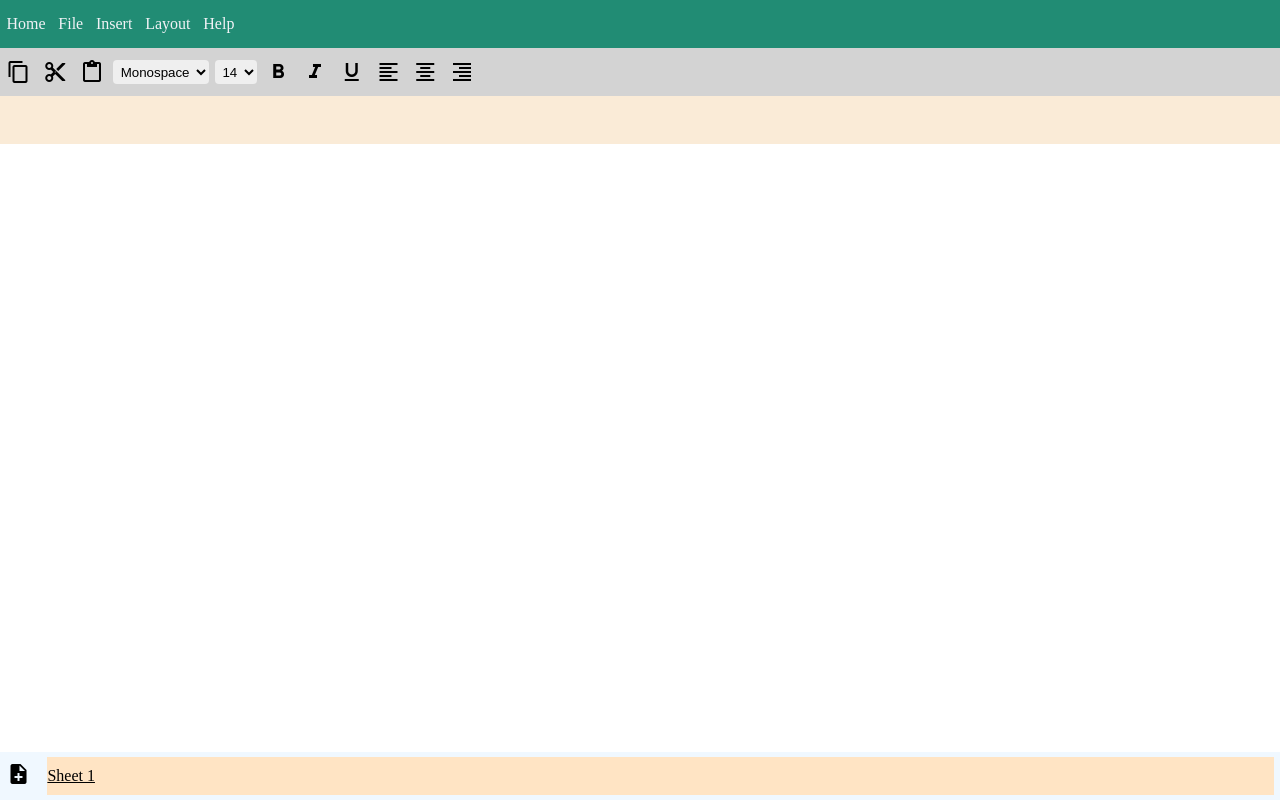
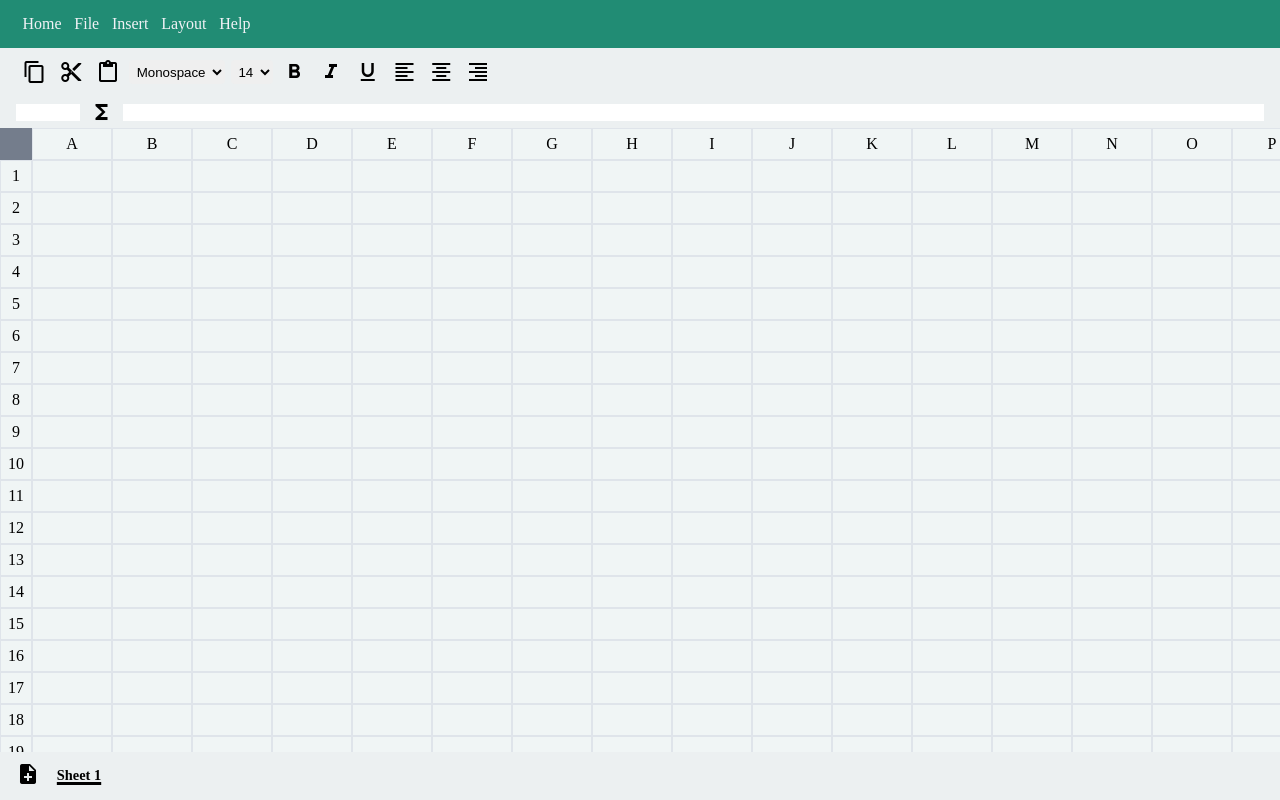
Before and after one commit to BabarKhann/google_sheets_clone, a plain HTML site: page index.html in a window 1280 px wide. Drawn offline with Linux system fonts and the light colour scheme.

Commit message:
done with minimal design

```diff
--- a/index.html
+++ b/index.html
@@ -20,6 +20,7 @@
       <div class="page-action">Layout</div>
       <div class="page-action">Help</div>
     </div>
+
     <div class="cellprops-actions-container">
       <span class="material-icons"> content_copy </span>
       <span class="material-icons"> content_cut </span>
@@ -43,8 +44,22 @@
       <span class="material-icons"> format_align_center </span>
       <span class="material-icons"> format_align_right </span>
     </div>
-    <div class="formula-actions-container"></div>
-    <div class="grid-container"></div>
+
+    <div class="formula-actions-container">
+      <input type="text" class="address-bar" readonly />
+      <span class="material-icons formula-icon"> functions </span>
+      <input type="text" class="formula-bar" />
+    </div>
+
+    <div class="grid-container">
+      <div class="top-left-dummy"></div>
+      <div class="address-col-container"></div>
+
+      <div class="cells-container">
+        <div class="address-row-container"></div>
+      </div>
+    </div>
+
     <div class="sheet-actions-container">
       <div class="sheet-add-icon">
         <span class="material-icons"> note_add </span>
--- a/script.js
+++ b/script.js
@@ -0,0 +1,42 @@
+let rows = 100;
+let cols = 26;
+
+let addressColContainer = document.querySelector('.address-col-container');
+let addressRowContainer = document.querySelector('.address-row-container');
+let cellsContainer = document.querySelector('.cells-container');
+let addressBar = document.querySelector('.address-bar');
+
+for (let i = 0; i < rows; i++) {
+  let addressCol = document.createElement('div');
+  addressCol.setAttribute('class', 'address-col');
+  addressCol.innerText = i + 1;
+  addressColContainer.appendChild(addressCol);
+}
+
+for (let i = 0; i < cols; i++) {
+  let addressRow = document.createElement('div');
+  addressRow.setAttribute('class', 'address-row');
+  addressRow.innerText = String.fromCharCode(65 + i);
+  addressRowContainer.appendChild(addressRow);
+}
+
+for (let i = 0; i < rows; i++) {
+  let rowContainer = document.createElement('div');
+  rowContainer.setAttribute('class', 'row-container');
+  for (let j = 0; j < cols; j++) {
+    let cell = document.createElement('div');
+    cell.setAttribute('class', 'cell');
+    cell.setAttribute('contenteditable', 'true');
+    addListenerForAddressBar(cell, i, j);
+    rowContainer.appendChild(cell);
+  }
+  cellsContainer.appendChild(rowContainer);
+}
+
+function addListenerForAddressBar(cell, i, j) {
+  cell.addEventListener('click', (e) => {
+    let rowId = i + 1,
+      colId = String.fromCharCode(65 + j);
+    addressBar.value = `${colId}${rowId}`;
+  });
+}
--- a/style.css
+++ b/style.css
@@ -12,6 +12,7 @@ body {
   background-color: #218c74;
   display: flex;
   align-items: center;
+  padding-left: 1rem;
 }
 
 .page-action {
@@ -19,15 +20,16 @@ body {
   color: #f1f2f6;
 }
 
+/* cellprops-actions-container */
+
 .cellprops-actions-container {
   height: 3rem;
-    background-color: lightgrey;
+  background-color: #ecf0f1;
 
   display: flex;
   align-items: center;
+  padding-left: 1rem;
 }
-
-/* cellprops-actions-container */
 
 .cellprops-actions-container > * {
   display: inline-block;
@@ -51,27 +53,125 @@ body {
   outline: none;
 }
 
+/* formula-actions-container */
+
 .formula-actions-container {
-    height: 3rem;
-    background-color: antiquewhite;
+  height: 2rem;
+  background-color: #ecf0f1;
+  padding-left: 1rem;
+  padding-right: 1rem;
+
+  display: flex;
+  align-items: center;
 }
 
-.grid-container {
-    height: calc(100vh - 3rem - 3rem - 3rem - 3rem);
+.formula-actions-container > input {
+  border: none;
+  outline: none;
 }
 
+.formula-actions-container > * {
+    display: inline-block;
+}
+
+.formula-actions-container :first-child, .formula-actions-container :nth-child(2) {
+    margin-right: 0.6rem;
+}
+
+.formula-actions-container .address-bar {
+    width: 4rem;
+    text-align: center;
+}
+
+.formula-actions-container .formula-bar {
+    width: 100%;
+}
+/* .grid-container */
+.grid-container {
+  height: calc(100vh - 3rem - 3rem - 2rem - 3rem);
+  position: relative;
+    background-color: #f0f5f5;
+  overflow: scroll;
+}
+
+.grid-container .top-left-dummy {
+    width: 2rem;
+    height: 2rem;
+    background-color: #747d8c;
+    position: fixed;
+    z-index: 1;
+}
+
+.grid-container .address-col-container {
+    /* height: 100px;
+    width: 2rem; */
+    position: sticky;
+    top: 2rem;
+    left: 0;
+}
+
+.grid-container .address-col-container .address-col {
+    height: 2rem;
+    width: 2rem;
+    display: flex;
+    justify-content: center;
+    align-items: center;
+    border: 1px solid #dfe4ea;
+}
+
+.grid-container .cells-container {
+    position: absolute;
+
+    /* width: 10rem; */
+    /* height: 10rem; */
+
+    top: 0;
+    left: 2rem;
+}
+
+.cell {
+    height: 2rem;
+    width: 5rem;
+    border: 1px solid #dfe4ea;
+    outline: none;
+    overflow: hidden;
+}
+
+.row-container {
+    display: flex;
+}
+
+.grid-container .cells-container .address-row-container {
+    display: flex;
+    position: sticky;
+    left: 2rem;
+    top: 0;
+}
+
+.grid-container .cells-container .address-row-container .address-row {
+    height: 2rem;
+    width: 5rem;
+
+    display: flex;
+    justify-content: center;
+    align-items: center;
+    border: 1px solid #dfe4ea;
+}
 
 /* sheet-actions-container */
 
 .sheet-actions-container {
   height: 3rem;
-    background-color: aliceblue;
+  background-color: #ecf0f1;
 
   display: flex;
   align-items: center;
   padding-left: 0.4rem;
   padding-right: 0.4rem;
   gap: 1rem;
+
+  font-size: 0.9rem;
+  padding-left: 1rem;
 }
 
 .sheet-actions-container > * {
@@ -84,13 +184,14 @@ body {
 
 .sheet-actions-container .sheets-folder-container {
   height: 80%;
-    background-color: bisque;
   width: calc(100vw - 2vw);
 
   display: flex;
   align-items: center;
 }
 
-.sheet-actions-container .sheets-folder-container {
+.sheet-actions-container .sheets-folder-container .sheet-folder {
   text-decoration: underline;
+  font-weight: bold;
+  text-decoration-thickness: 3px;
 }
```
Lines whose indentation alone changed are shown as unchanged.
